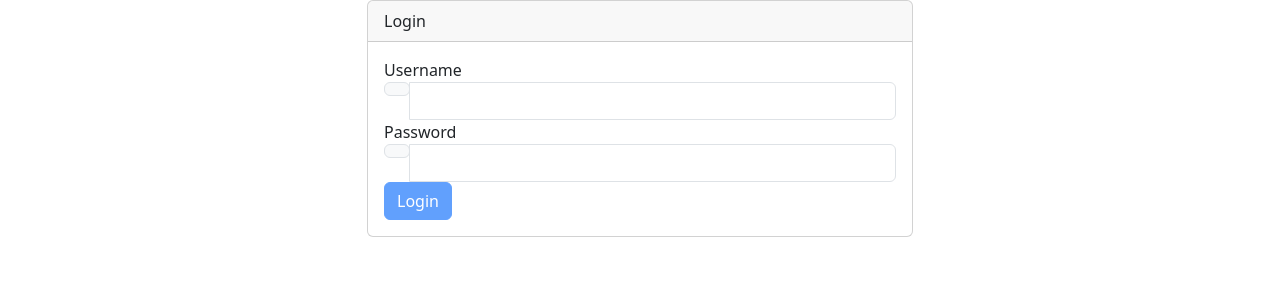
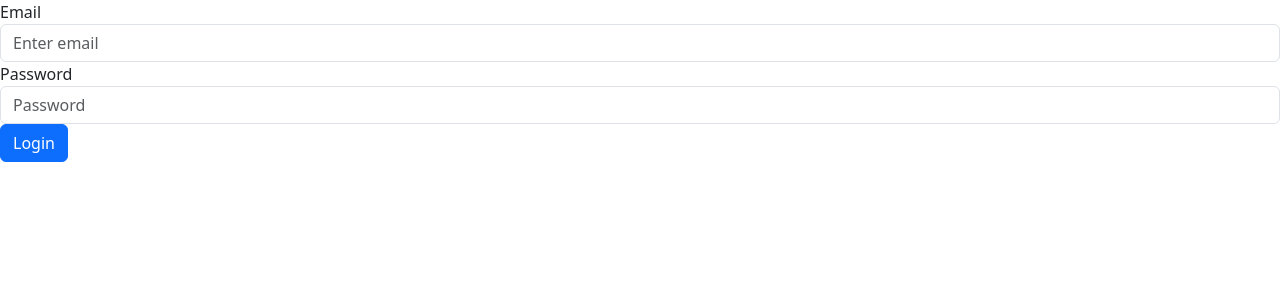
Before and after one commit to rafasdiass/frontphp, an Angular app: page / in a window 1280 px wide. Shown: the top 300 px of the page. Built offline with nearby package versions, Linux system fonts and the light colour scheme.

Commit message:
Mensagem de commit

```diff
--- a/package.json
+++ b/package.json
@@ -20,6 +20,7 @@
     "@angular/router": "^16.1.0",
     "bootstrap": "^5.3.0",
     "bootstrap-icons": "^1.10.5",
+    "jwt-decode": "^3.1.2",
     "ngx-pipes": "^3.2.2",
     "popper.js": "^1.16.1",
     "rxjs": "~7.8.0",
--- a/src/app/app.module.ts
+++ b/src/app/app.module.ts
@@ -26,7 +26,7 @@ import { LoginComponent } from './components/login/login.component';
     ProductAddComponent,
     ProductDeleteComponent,
     ProductComponent,
-        LoginComponent,
+    LoginComponent,
   ],
   imports: [
     BrowserModule,
@@ -35,7 +35,7 @@ import { LoginComponent } from './components/login/login.component';
     HttpClientModule,
   ],
   providers: [
-    AuthService,  // Adicione essa linha
+    AuthService,
     { provide: HTTP_INTERCEPTORS, useClass: AuthInterceptor, multi: true },
   ],
   bootstrap: [AppComponent]
--- a/src/app/components/login/login.component.html
+++ b/src/app/components/login/login.component.html
@@ -1,37 +1,30 @@
-<!-- login.component.html -->
-<div class="container">
-  <div class="row justify-content-center">
-    <div class="col-md-6">
-      <div class="card">
-        <div class="card-header">
-          <i class="bi bi-person-circle"></i> Login
-        </div>
-        <div class="card-body">
-          <form [formGroup]="loginForm" (ngSubmit)="onLogin()">
-            <div class="form-group">
-              <label for="username">Username</label>
-              <div class="input-group">
-                <div class="input-group-prepend">
-                  <div class="input-group-text"><i class="bi bi-person-fill"></i></div>
-                </div>
-                <input type="text" id="username" class="form-control" formControlName="username" required>
-              </div>
-            </div>
-            <div class="form-group">
-              <label for="password">Password</label>
-              <div class="input-group">
-                <div class="input-group-prepend">
-                  <div class="input-group-text"><i class="bi bi-key-fill"></i></div>
-                </div>
-                <input type="password" id="password" class="form-control" formControlName="password" required>
-              </div>
-            </div>
-            <button type="submit" class="btn btn-primary" [disabled]="!loginForm.valid">
-              <i class="bi bi-box-arrow-in-right"></i> Login
-            </button>
-          </form>
-        </div>
-      </div>
+<form [formGroup]="loginForm" (ngSubmit)="onLogin()" class="needs-validation" novalidate>
+
+  <div class="form-group">
+    <label for="email">
+      <i class="bi bi-person-fill"></i> Email
+    </label>
+    <input id="email" type="text" formControlName="email" class="form-control" placeholder="Enter email" required>
+    <div class="invalid-feedback">
+      Please enter your email.
     </div>
   </div>
-</div>
+
+  <div class="form-group">
+    <label for="password">
+      <i class="bi bi-lock-fill"></i> Password
+    </label>
+    <input id="password" type="password" formControlName="password" class="form-control" placeholder="Password" required>
+    <div class="invalid-feedback">
+      Please enter your password.
+    </div>
+  </div>
+
+  <button type="submit" class="btn btn-primary">Login</button>
+
+  <!-- Display error message if authentication fails -->
+  <div *ngIf="errorMessage" class="alert alert-danger" role="alert">
+    {{errorMessage}}
+  </div>
+
+</form>
--- a/src/app/components/login/login.component.ts
+++ b/src/app/components/login/login.component.ts
@@ -1,4 +1,3 @@
-// login.component.ts
 import { Component } from '@angular/core';
 import { FormGroup, FormBuilder, Validators } from '@angular/forms';
 import { Router } from '@angular/router';
@@ -11,6 +10,7 @@ import { ApiService } from '../../services/api.service';
 })
 export class LoginComponent {
   loginForm: FormGroup;
+  errorMessage: string | null = null;
 
   constructor(
     private formBuilder: FormBuilder,
@@ -18,20 +18,20 @@ export class LoginComponent {
     private router: Router
   ) {
     this.loginForm = this.formBuilder.group({
-      username: ['', Validators.required],
+      email: ['', Validators.required],
       password: ['', Validators.required]
     });
   }
 
   onLogin() {
     if (this.loginForm.valid) {
-      this.apiService.login(this.loginForm.value.username, this.loginForm.value.password)
+      this.apiService.login(this.loginForm.value.email, this.loginForm.value.password)
         .subscribe(() => {
           this.router.navigateByUrl('/home');
         }, error => {
+          this.errorMessage = 'Authentication failed. Please check your credentials.';
           console.error(error);
         });
-        //
     }
   }
 }
--- a/src/app/components/navbar/navbar.component.ts
+++ b/src/app/components/navbar/navbar.component.ts
@@ -1,16 +1,22 @@
-import { Component } from '@angular/core';
-import { AuthService } from '../../services/auth.service'; // Certifique-se de usar o caminho correto para o AuthService
+import { Component, OnInit } from '@angular/core';
+import { AuthService } from '../../services/auth.service';
 
 @Component({
   selector: 'app-navbar',
   template: `
-  <nav *ngIf="authService.isAuthenticated()">
+  <nav *ngIf="isAuthenticated">
     <!-- O conteúdo da sua barra de navegação -->
   </nav>
   `
 })
-export class NavbarComponent {
+export class NavbarComponent implements OnInit {
+
+  isAuthenticated: boolean = false;
 
   constructor(public authService: AuthService) { }
 
+  ngOnInit() {
+    this.isAuthenticated = this.authService.isAuthenticated();
+  }
+
 }
--- a/src/app/services/api.service.ts
+++ b/src/app/services/api.service.ts
@@ -13,8 +13,8 @@ export class ApiService {
 
   constructor(private http: HttpClient) { }
 
-  login(username: string, password: string): Observable<AuthResponse> {
-    return this.http.post<AuthResponse>(`${this.baseUrl}/login`, {username, password}).pipe(
+  login(email: string, password: string): Observable<AuthResponse> {
+    return this.http.post<AuthResponse>(`${this.baseUrl}/login`, {email, password}).pipe(
       tap(response => {
         localStorage.setItem('authToken', response.access_token);
       })
--- a/src/app/services/auth.interceptor.ts
+++ b/src/app/services/auth.interceptor.ts
@@ -3,20 +3,27 @@ import {
   HttpEvent, HttpInterceptor, HttpHandler, HttpRequest
 } from '@angular/common/http';
 import { Observable } from 'rxjs';
+import { AuthService } from '../services/auth.service';
 
 @Injectable()
 export class AuthInterceptor implements HttpInterceptor {
 
+  constructor(private authService: AuthService) {}
+
   intercept(req: HttpRequest<any>, next: HttpHandler): Observable<HttpEvent<any>> {
-    // Obtenha o token JWT de onde quer que você o esteja armazenando
-    const authToken = localStorage.getItem('authToken');
+    // Obtenha o token JWT do AuthService
+    const authToken = this.authService.getToken().value;
 
-    // Clone a solicitação e substitua o cabeçalho de autorização original pela autorização JWT
-    const authReq = req.clone({
-      headers: req.headers.set('Authorization', `Bearer ${authToken}`)
-    });
+    // Se o token existir, adicione ao cabeçalho da requisição
+    if (authToken) {
+      const authReq = req.clone({
+        headers: req.headers.set('Authorization', `Bearer ${authToken}`)
+      });
 
-    // Envie a solicitação de autenticação ao invés da original
-    return next.handle(authReq);
+      return next.handle(authReq);
+    }
+
+    // Se o token não existir, apenas encaminhe a requisição original
+    return next.handle(req);
   }
 }
--- a/src/app/services/auth.service.ts
+++ b/src/app/services/auth.service.ts
@@ -1,14 +1,32 @@
 import { Injectable } from '@angular/core';
+import { BehaviorSubject } from 'rxjs';
+import jwt_decode from 'jwt-decode';
 
 @Injectable({
   providedIn: 'root'
 })
 export class AuthService {
+  private tokenSubject: BehaviorSubject<string | null> = new BehaviorSubject<string | null>(null);
 
-  constructor() { }
+  constructor() {
+    this.loadToken();
+  }
 
-  // Método para verificar se o usuário está autenticado
-  public isAuthenticated(): boolean {
-    return localStorage.getItem('authToken') !== null;
+  loadToken(): void {
+    const token = localStorage.getItem('authToken');
+    if (token) {
+      this.tokenSubject.next(token);
+    }
+  }
+
+  getToken(): BehaviorSubject<string | null> {
+    return this.tokenSubject;
+  }
+
+  isAuthenticated(): boolean {
+    const token = this.getToken().value;
+    if(!token) return false;
+    const decoded: any = jwt_decode(token);
+    return (decoded.exp > Date.now() / 1000);
   }
 }
```
Also changed, not shown: 1 other file (tests, documents, lock files or other folders).
